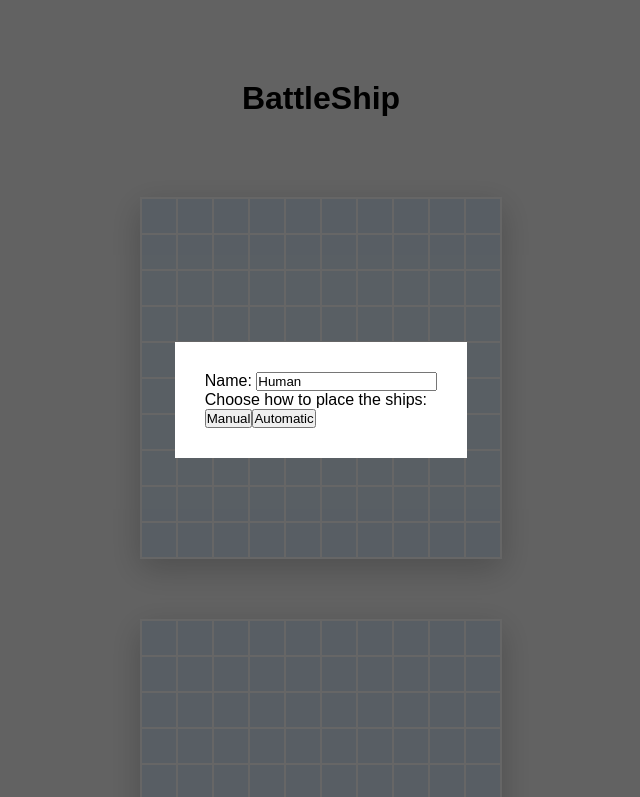
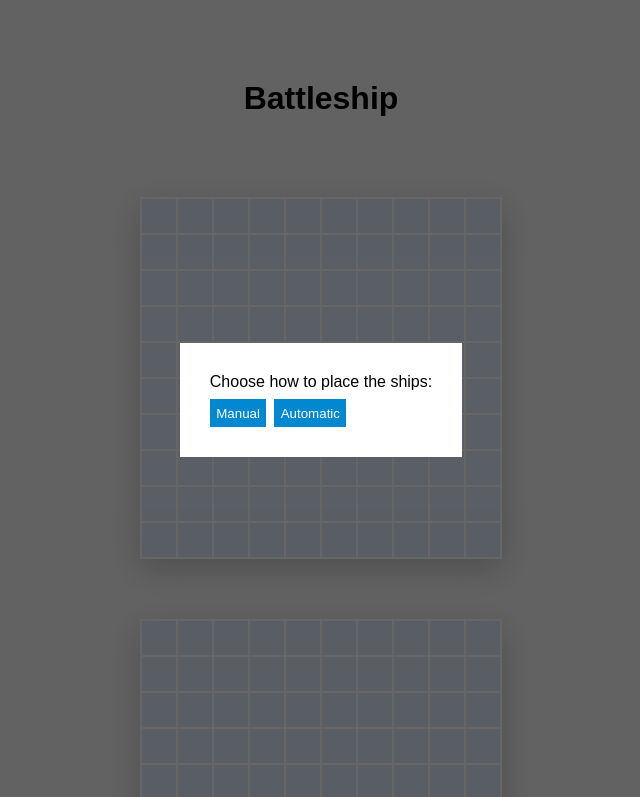
Before and after one commit to R4hul36/odin-battleship, a website with bundled scripts: page index.html in a window 1280 px wide. Shown: the top 797 px of the page, without its empty margins (319-959 px from the left). Built offline with nearby package versions, Linux system fonts and the light colour scheme.

Commit message:
added better styling to the overlay

```diff
--- a/index.html
+++ b/index.html
@@ -8,7 +8,7 @@
   </head>
   <body>
     <header class="main">
-      <h1>BattleShip</h1>
+      <h1>Battleship</h1>
     </header>
     <footer class="footer">
       <p>&copy; 2026 Rahul. Built with HTML, CSS & Javascript.</p>
--- a/src/modules/domController.js
+++ b/src/modules/domController.js
@@ -219,14 +219,13 @@ function initialSetupModal() {
   overlay.innerHTML = ''
   const setUpContainer = document.createElement('div')
   setUpContainer.classList.add('setup-container')
-  const nameLabel = document.createElement('label')
-  const nameInput = document.createElement('input')
-  nameLabel.textContent = 'Name: '
-  nameInput.value = 'Human'
   const selectionSection = document.createElement('div')
   selectionSection.classList.add('selection')
   const txt = document.createElement('p')
   txt.textContent = 'Choose how to place the ships: '
+
+  const btnContainer = document.createElement('div')
+  btnContainer.classList.add('orientation-btn-container')
   const manual = document.createElement('button')
   manual.classList.add('manual-btn')
   manual.textContent = 'Manual'
@@ -234,12 +233,11 @@ function initialSetupModal() {
   automatic.classList.add('auto-btn')
   automatic.textContent = 'Automatic'
 
+  btnContainer.appendChild(manual)
+  btnContainer.appendChild(automatic)
   selectionSection.appendChild(txt)
-  selectionSection.appendChild(manual)
-  selectionSection.appendChild(automatic)
+  selectionSection.appendChild(btnContainer)
 
-  setUpContainer.appendChild(nameLabel)
-  setUpContainer.appendChild(nameInput)
   setUpContainer.appendChild(selectionSection)
 
   overlay.appendChild(setUpContainer)
--- a/styles.css
+++ b/styles.css
@@ -109,6 +109,25 @@ h1 {
   padding: 15px;
 }
 
+.selection {
+  display: flex;
+  flex-direction: column;
+  gap: 0.5rem;
+}
+
+.orientation-btn-container {
+  display: flex;
+  gap: 0.5rem;
+}
+
+.orientation-btn-container button,
+.restart-btn {
+  padding: 0.4rem;
+  border: none;
+  color: white;
+  background-color: #0288d1;
+}
+
 .overlay {
   position: fixed;
   width: 100vw;
```
